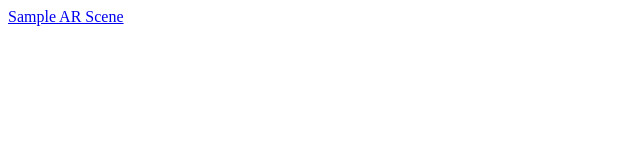
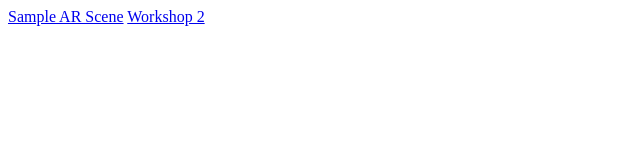
Before and after one commit to ses011/IGME-480.github.io, a plain HTML site: page index.html in a window 1280 px wide. Shown: the whole page, without its empty margins (0-640 px from the left). Drawn offline with Linux system fonts and the light colour scheme.

Commit message:
Update index.html

```diff
--- a/index.html
+++ b/index.html
@@ -7,5 +7,6 @@
 </head>
 <body>
     <a href="sample_ar_scene/index.html">Sample AR Scene</a>
+    <a href="workshop2/index.html">Workshop 2</a>
 </body>
 </html>
```
